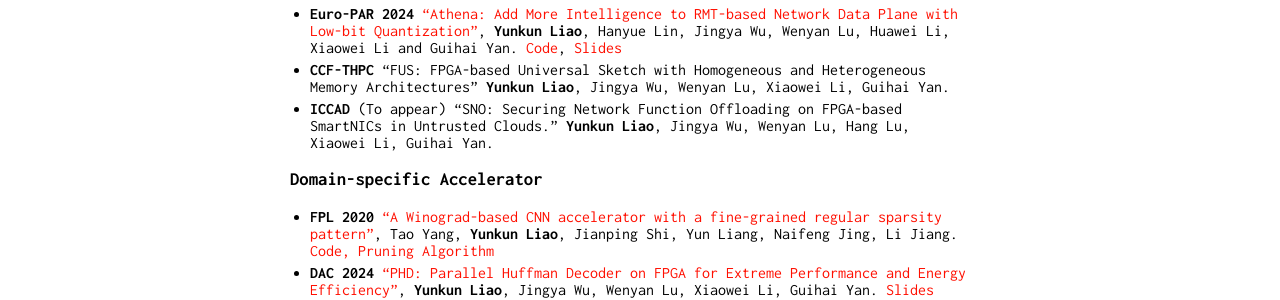
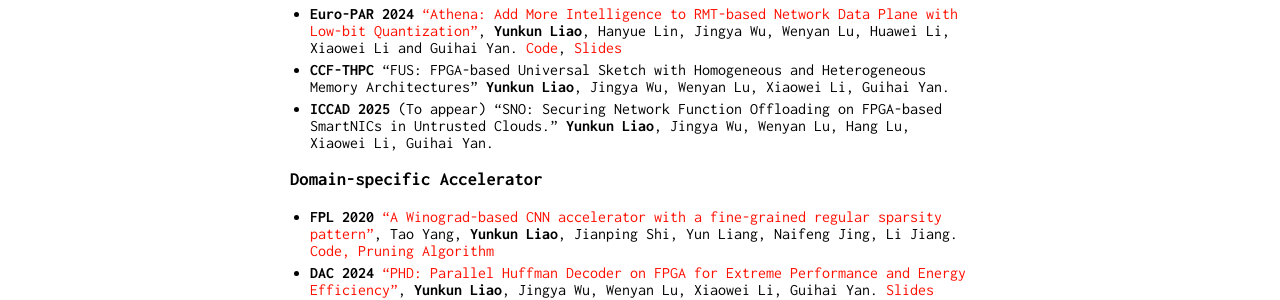
Before and after one commit to liaoyunkun/liaoyunkun.github.io, a Jekyll site: the page built from index.md, in a window 1280 px wide. Shown: the part 1095-1395 px from the top of the page. Built offline with Jekyll 4.4.1, drawn with Linux system fonts in a browser that asks for light colours; our own code applies the rules of GitHub Pages for plain Markdown files.

Commit message:
Update index.md

```diff
--- a/index.md
+++ b/index.md
@@ -38,7 +38,7 @@ I am expected to finish my thesis defense in 2025/11 and graduate in 2026/01. I
 - **Euro-PAR 2024** ["Efficient RNIC Cache Side-channel Attack Detection through DPU-driven Architecture"](https://link.springer.com/chapter/10.1007/978-3-031-69766-1_1), **Yunkun Liao**, Jingya Wu, Wenyan Lu, Xiaowei Li, Guihai Yan. [Slides](./europar-2024-rcsca.pdf)
 - **Euro-PAR 2024** ["Athena: Add More Intelligence to RMT-based Network Data Plane with Low-bit Quantization"](https://link.springer.com/chapter/10.1007/978-3-031-69766-1_18), **Yunkun Liao**, Hanyue Lin, Jingya Wu, Wenyan Lu, Huawei Li, Xiaowei Li and Guihai Yan. [Code](https://github.com/liaoyunkun/dpu-driven-scadet/tree/master), [Slides](./europar-2024-athena.pdf)
 - **CCF-THPC** "FUS: FPGA-based Universal Sketch with Homogeneous and Heterogeneous Memory Architectures" **Yunkun Liao**, Jingya Wu, Wenyan Lu, Xiaowei Li, Guihai Yan.
-- **ICCAD** (To appear) "SNO: Securing Network Function Offloading on FPGA-based SmartNICs in Untrusted Clouds." **Yunkun Liao**, Jingya Wu, Wenyan Lu, Hang Lu, Xiaowei Li, Guihai Yan.
+- **ICCAD 2025** (To appear) "SNO: Securing Network Function Offloading on FPGA-based SmartNICs in Untrusted Clouds." **Yunkun Liao**, Jingya Wu, Wenyan Lu, Hang Lu, Xiaowei Li, Guihai Yan.
 
 ### Domain-specific Accelerator
 - **FPL 2020** ["A Winograd-based CNN accelerator with a fine-grained regular sparsity pattern"](https://ieeexplore.ieee.org/document/9221628), Tao Yang, **Yunkun Liao**, Jianping Shi, Yun Liang, Naifeng Jing, Li Jiang. [Code, Pruning Algorithm](https://github.com/liaoyunkun/Winograd-NN-Prune-FPL-2020)
```
